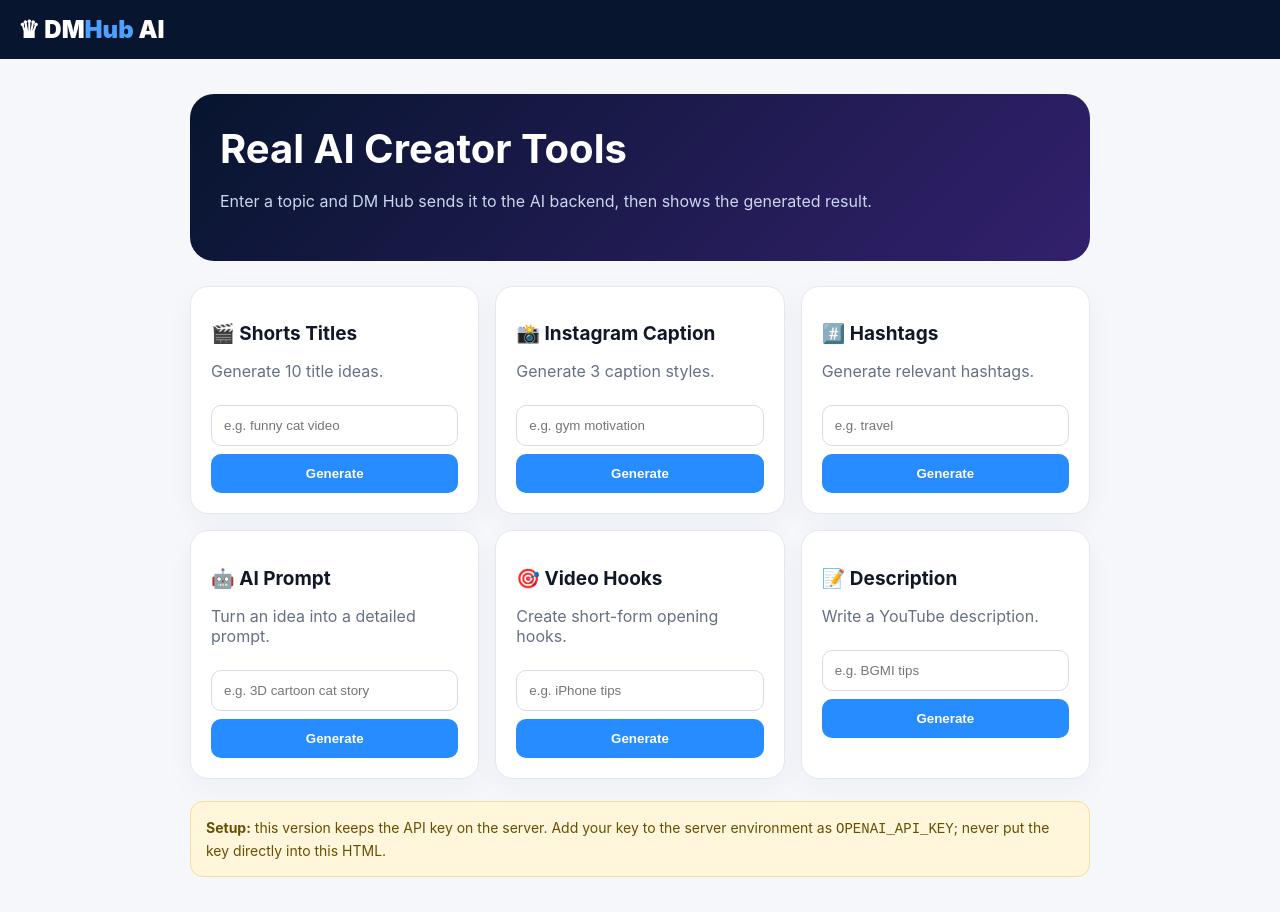
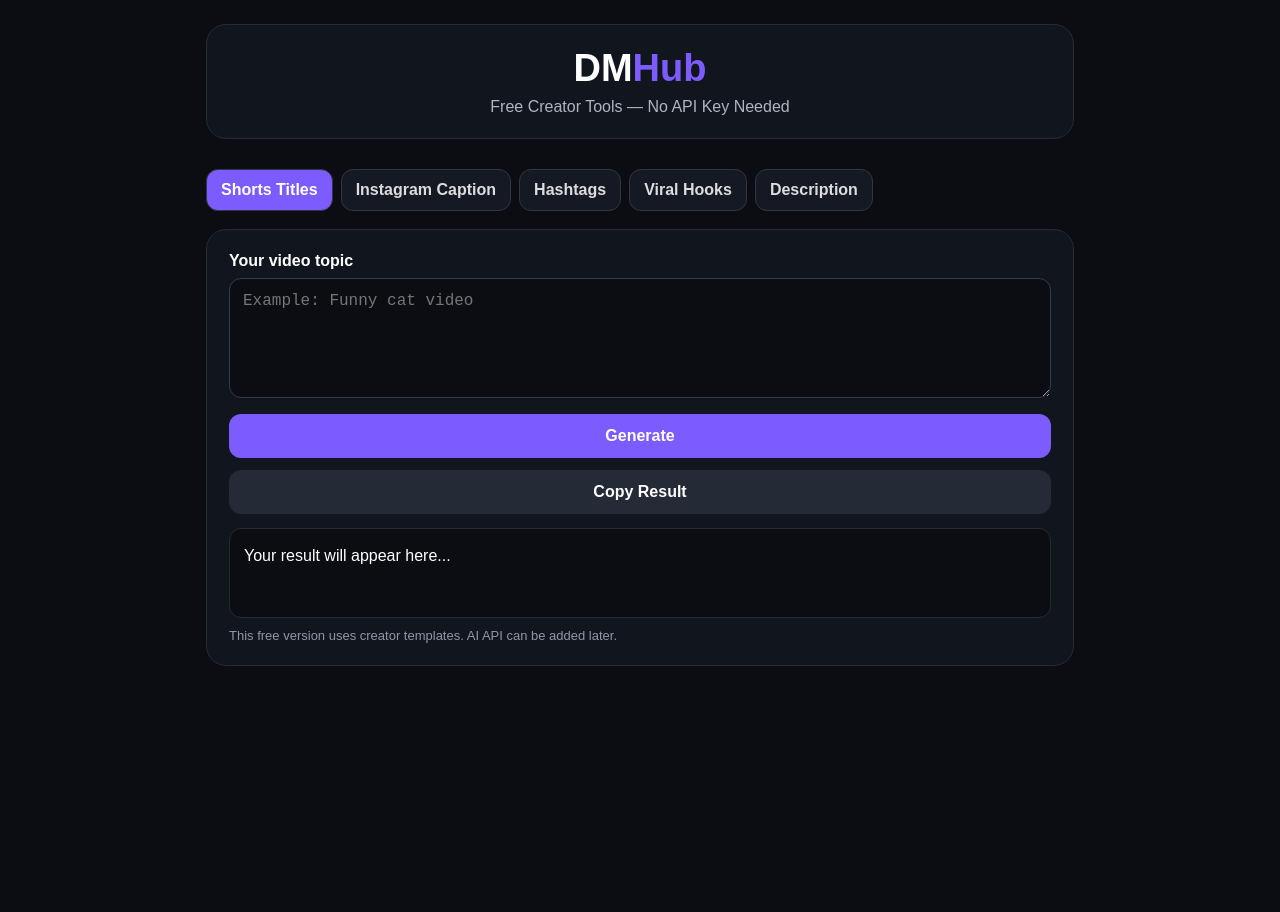
Before and after one commit to dmhubofficial/dm-hub, a website: page public/index.html in a window 1280 px wide. After the commit the page ends 800 px from the top, so only its background shows below. Drawn offline with Linux system fonts and the light colour scheme.

Commit message:
Add files via upload

```diff
--- a/public/index.html
+++ b/public/index.html
@@ -1,40 +1,51 @@
 <!doctype html>
-<html lang="en"><head>
-<meta charset="utf-8"><meta name="viewport" content="width=device-width,initial-scale=1">
-<title>DM Hub AI</title>
+<html lang="en">
+<head>
+<meta charset="UTF-8">
+<meta name="viewport" content="width=device-width,initial-scale=1">
+<title>DMHub — Free Creator Tools</title>
 <style>
-body{margin:0;font-family:Inter,Arial,sans-serif;background:#f5f7fb;color:#101828}
-header{background:#07152e;color:#fff;padding:15px 18px;font-weight:900;font-size:24px;position:sticky;top:0}
-header span{color:#4ea0ff}.wrap{max-width:900px;margin:auto;padding:35px 16px}.hero{background:linear-gradient(135deg,#07152e,#33206d);color:#fff;border-radius:24px;padding:30px;margin-bottom:25px}.hero h1{font-size:40px;margin:0 0 10px}.hero p{color:#cbd7ed;line-height:1.6}
-.grid{display:grid;grid-template-columns:repeat(auto-fit,minmax(260px,1fr));gap:16px}.card{background:#fff;border:1px solid #e3e8f0;border-radius:18px;padding:20px;box-shadow:0 10px 30px #172b4d0a}.card h2{font-size:19px}.card p{color:#667085}.input{width:100%;padding:12px;border:1px solid #d6dce7;border-radius:10px;box-sizing:border-box;margin:8px 0;outline:none}.btn{width:100%;padding:12px;border:0;border-radius:10px;background:#278cff;color:#fff;font-weight:800;cursor:pointer}.btn:disabled{opacity:.6}.out{margin-top:10px;background:#f2f5fa;border-radius:10px;padding:13px;white-space:pre-wrap;line-height:1.5;display:none}.out.show{display:block}.loading{color:#667085}
-.note{margin-top:22px;padding:15px;border-radius:13px;background:#fff6db;border:1px solid #f3df9a;color:#684f00;font-size:14px;line-height:1.5}
-@media(max-width:600px){.hero h1{font-size:32px}}
-</style></head>
+*{box-sizing:border-box}body{margin:0;background:#0b0d12;color:#fff;font-family:Arial,sans-serif}
+.wrap{max-width:900px;margin:auto;padding:24px 16px 50px}.hero,.card{background:#11151d;border:1px solid #252a36;border-radius:20px;padding:22px}
+.hero{text-align:center}.hero h1{font-size:38px;margin:0}.hero span{color:#7c5cff}.sub{color:#aeb5c2;margin-top:8px}
+.tabs{display:flex;gap:8px;overflow:auto;margin:18px 0}.tab{border:1px solid #303644;background:#151923;color:#ddd;padding:11px 14px;border-radius:12px;white-space:nowrap}.active{background:#7c5cff;color:white}
+label{display:block;font-weight:700;margin-bottom:8px}textarea{width:100%;min-height:120px;background:#0b0d12;color:#fff;border:1px solid #353b49;border-radius:12px;padding:13px;font-size:16px}
+button{cursor:pointer;border:0;border-radius:12px;padding:13px;margin-top:12px;background:#7c5cff;color:#fff;font-weight:700;font-size:16px}.generate{width:100%}.copy{width:100%;background:#242a36}
+.result{white-space:pre-wrap;line-height:1.6;margin-top:14px;background:#0b0d12;border:1px solid #252a36;border-radius:12px;padding:14px;min-height:90px}.small{color:#8f98a8;font-size:13px;margin-top:10px}
+</style>
+</head>
 <body>
-<header>♛ DM<span>Hub</span> AI</header>
 <div class="wrap">
-<section class="hero"><h1>Real AI Creator Tools</h1><p>Enter a topic and DM Hub sends it to the AI backend, then shows the generated result.</p></section>
-<div class="grid">
-<div class="card"><h2>🎬 Shorts Titles</h2><p>Generate 10 title ideas.</p><input class="input" id="title" placeholder="e.g. funny cat video"><button class="btn" onclick="go('title','title')">Generate</button><div class="out" id="title-out"></div></div>
-<div class="card"><h2>📸 Instagram Caption</h2><p>Generate 3 caption styles.</p><input class="input" id="caption" placeholder="e.g. gym motivation"><button class="btn" onclick="go('caption','caption')">Generate</button><div class="out" id="caption-out"></div></div>
-<div class="card"><h2>#️⃣ Hashtags</h2><p>Generate relevant hashtags.</p><input class="input" id="hashtag" placeholder="e.g. travel"><button class="btn" onclick="go('hashtag','hashtag')">Generate</button><div class="out" id="hashtag-out"></div></div>
-<div class="card"><h2>🤖 AI Prompt</h2><p>Turn an idea into a detailed prompt.</p><input class="input" id="prompt" placeholder="e.g. 3D cartoon cat story"><button class="btn" onclick="go('prompt','prompt')">Generate</button><div class="out" id="prompt-out"></div></div>
-<div class="card"><h2>🎯 Video Hooks</h2><p>Create short-form opening hooks.</p><input class="input" id="hook" placeholder="e.g. iPhone tips"><button class="btn" onclick="go('hook','hook')">Generate</button><div class="out" id="hook-out"></div></div>
-<div class="card"><h2>📝 Description</h2><p>Write a YouTube description.</p><input class="input" id="description" placeholder="e.g. BGMI tips"><button class="btn" onclick="go('description','description')">Generate</button><div class="out" id="description-out"></div></div>
+<div class="hero"><h1>DM<span>Hub</span></h1><div class="sub">Free Creator Tools — No API Key Needed</div></div>
+<div class="tabs">
+<button class="tab active" onclick="setTool('titles',this)">Shorts Titles</button>
+<button class="tab" onclick="setTool('caption',this)">Instagram Caption</button>
+<button class="tab" onclick="setTool('hashtags',this)">Hashtags</button>
+<button class="tab" onclick="setTool('hook',this)">Viral Hooks</button>
+<button class="tab" onclick="setTool('description',this)">Description</button>
 </div>
-<div class="note"><b>Setup:</b> this version keeps the API key on the server. Add your key to the server environment as <code>OPENAI_API_KEY</code>; never put the key directly into this HTML.</div>
+<div class="card">
+<label id="label">Your video topic</label>
+<textarea id="topic" placeholder="Example: Funny cat video"></textarea>
+<button class="generate" onclick="generate()">Generate</button>
+<button class="copy" onclick="copyResult()">Copy Result</button>
+<div id="result" class="result">Your result will appear here...</div>
+<div class="small">This free version uses creator templates. AI API can be added later.</div>
+</div>
 </div>
 <script>
-async function go(type,id){
- const input=document.getElementById(id), out=document.getElementById(id+'-out');
- const btn=input.nextElementSibling; const topic=input.value.trim();
- if(!topic){out.textContent='Please enter a topic first.';out.classList.add('show');return}
- btn.disabled=true; btn.textContent='Generating…'; out.textContent='AI is generating your result…';out.classList.add('show');
- try{
-   const r=await fetch('/api/generate',{method:'POST',headers:{'Content-Type':'application/json'},body:JSON.stringify({type,topic})});
-   const d=await r.json(); if(!r.ok) throw new Error(d.error||'Request failed');
-   out.textContent=d.text;
- }catch(e){out.textContent='Error: '+e.message}
- finally{btn.disabled=false;btn.textContent='Generate'}
+let tool='titles';
+function setTool(t,el){tool=t;document.querySelectorAll('.tab').forEach(x=>x.classList.remove('active'));el.classList.add('active');document.getElementById('result').textContent='Your result will appear here...';}
+function generate(){
+ const x=(document.getElementById('topic').value.trim()||'your amazing video');let out='';
+ if(tool==='titles')out=[`🔥 You Won't Believe This: ${x}`,`Wait For The Ending 😱 | ${x}`,`This Was Too Funny 😂 | ${x}`,`${x} But It Gets Better 🤯`,`POV: The Funniest ${x} 😂`,`The Ending Was Unexpected 😳 | ${x}`].join('\n');
+ if(tool==='caption')out=`😂 ${x}\n\nSome moments are just too good not to share!\nWhich part was your favorite? 👇\n\nFollow for more 🔥`;
+ if(tool==='hashtags'){let w=x.toLowerCase().replace(/[^a-z0-9 ]/g,'').split(/\s+/).filter(Boolean).slice(0,4);out=[...w.map(a=>'#'+a),'#shorts','#ytshorts','#viral','#trending','#fyp','#reels','#creator'].join(' ');}
+ if(tool==='hook')out=['STOP SCROLLING! You need to see this 👀','I did NOT expect this to happen 😳','Wait till you see the ending… 🤯','Nobody was ready for this 😂','This might be the funniest thing today!'].join('\n');
+ if(tool==='description')out=`${x} 🎬\n\nWatch till the end for the best moment! If you enjoyed it, like, comment and subscribe for more videos.\n\n#shorts #viral #trending`;
+ document.getElementById('result').textContent=out;
 }
-</script></body></html>
+function copyResult(){navigator.clipboard?.writeText(document.getElementById('result').textContent);}
+</script>
+</body>
+</html>
```
